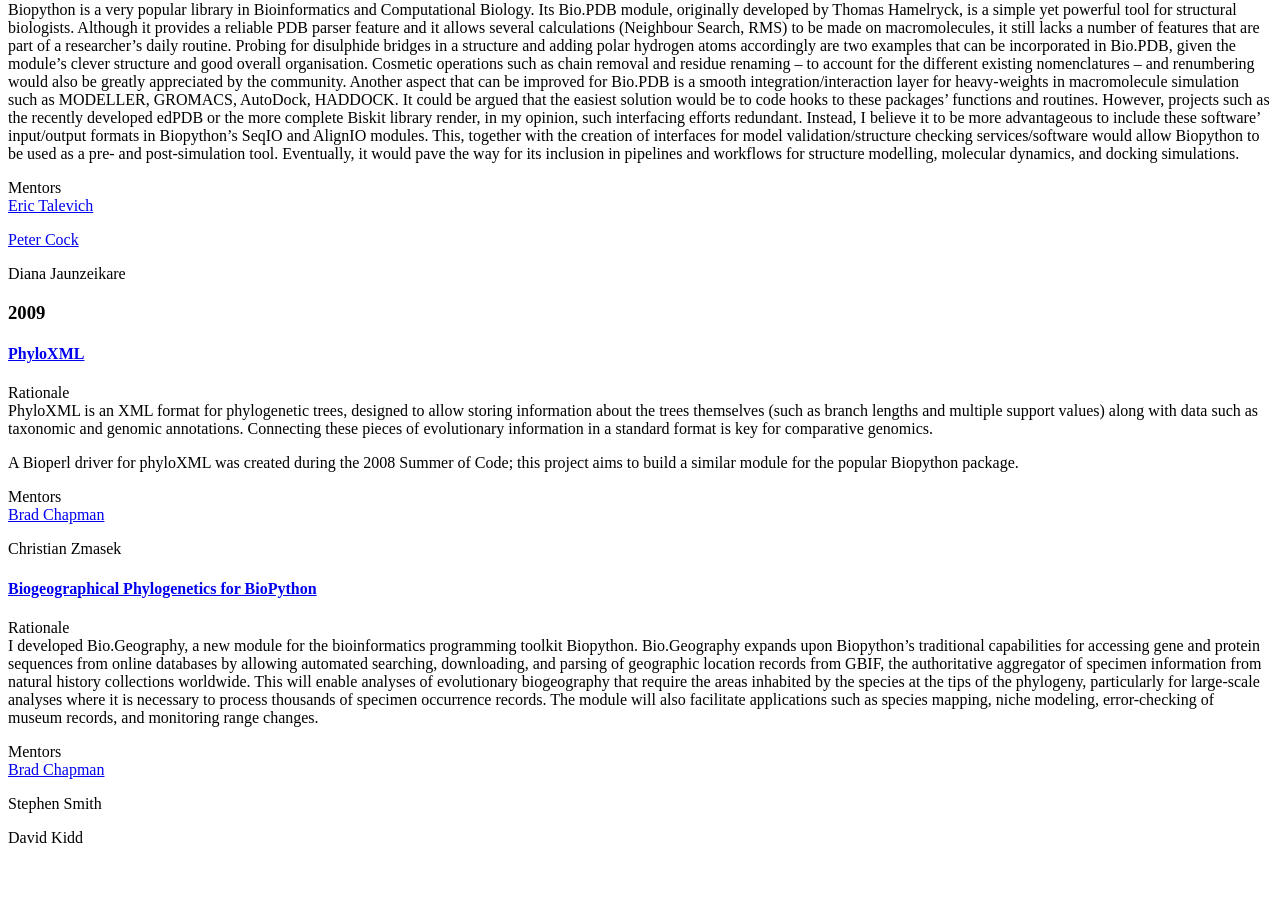
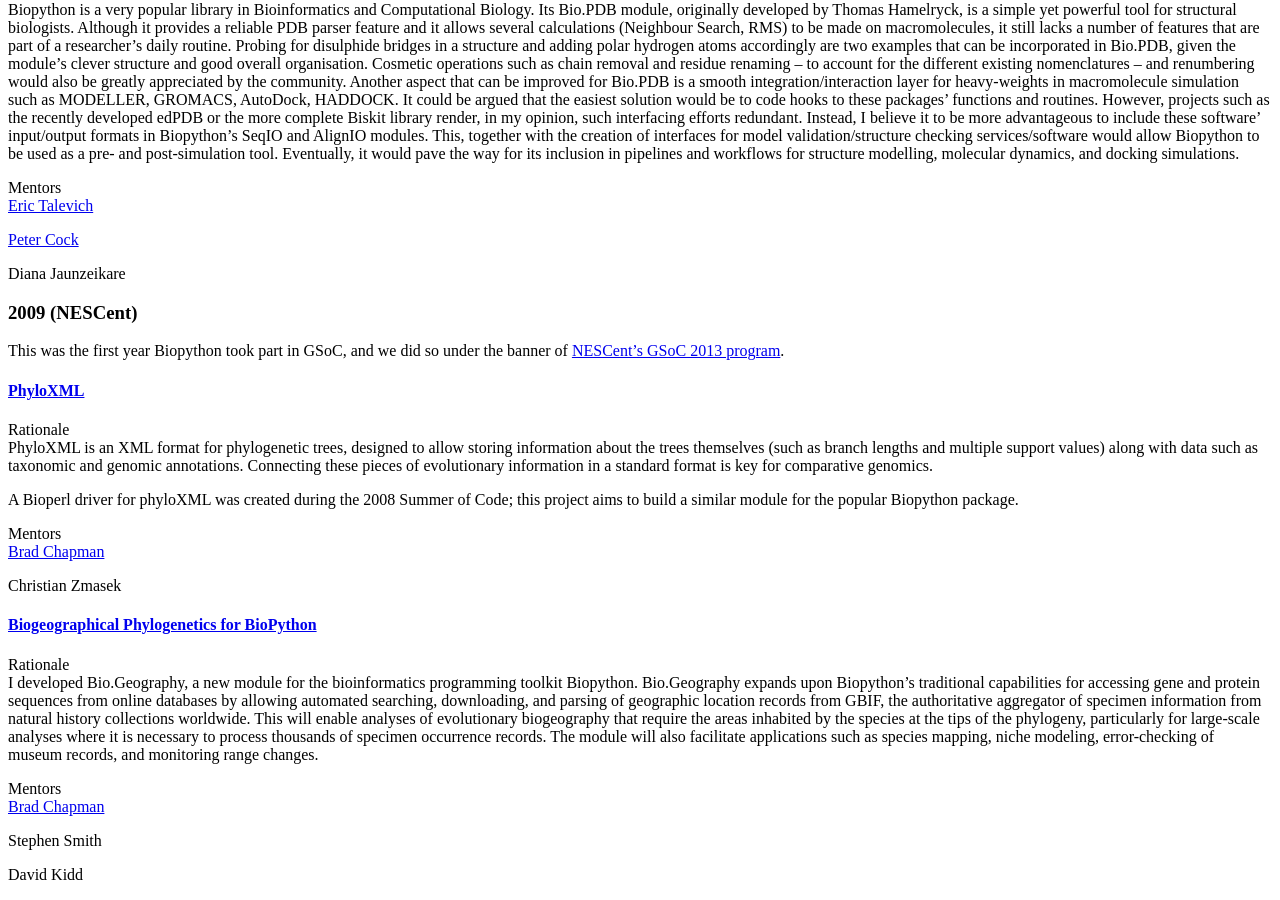
Before and after one commit to biopython/biopython.github.io, a Jekyll site: the page built from wiki/Google_Summer_of_Code.md, in a window 1280 px wide and 900 px high, scrolled down 5678 px. Built offline with Jekyll 4.4.1, drawn with Linux system fonts in a browser that asks for light colours; before the commit the page ends 6541 px from its top, so only the background shows below that.

Commit message:
/* 2009 */

```diff
--- a/wiki/Google_Summer_of_Code.md
+++ b/wiki/Google_Summer_of_Code.md
@@ -526,7 +526,11 @@ Mentors
 
 Diana Jaunzeikare
 
-### 2009
+### 2009 (NESCent)
+
+This was the first year Biopython took part in GSoC, and we did so under
+the banner of [NESCent's GSoC 2013
+program](http://informatics.nescent.org/wiki/Phyloinformatics_Summer_of_Code_2009).
 
 #### [PhyloXML](http://biopython.org/wiki/PhyloXML)
 
```
Also changed, not shown: 1 other file.
